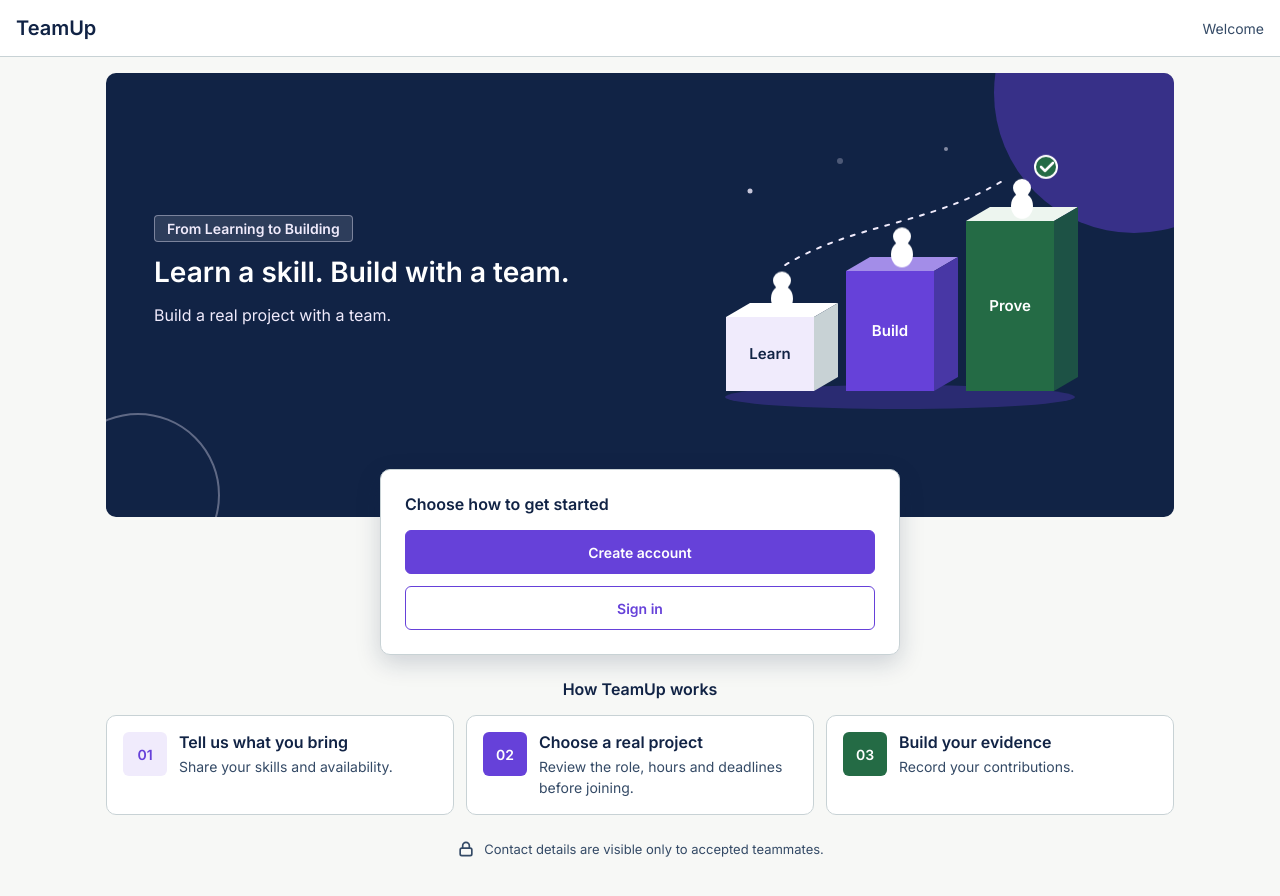
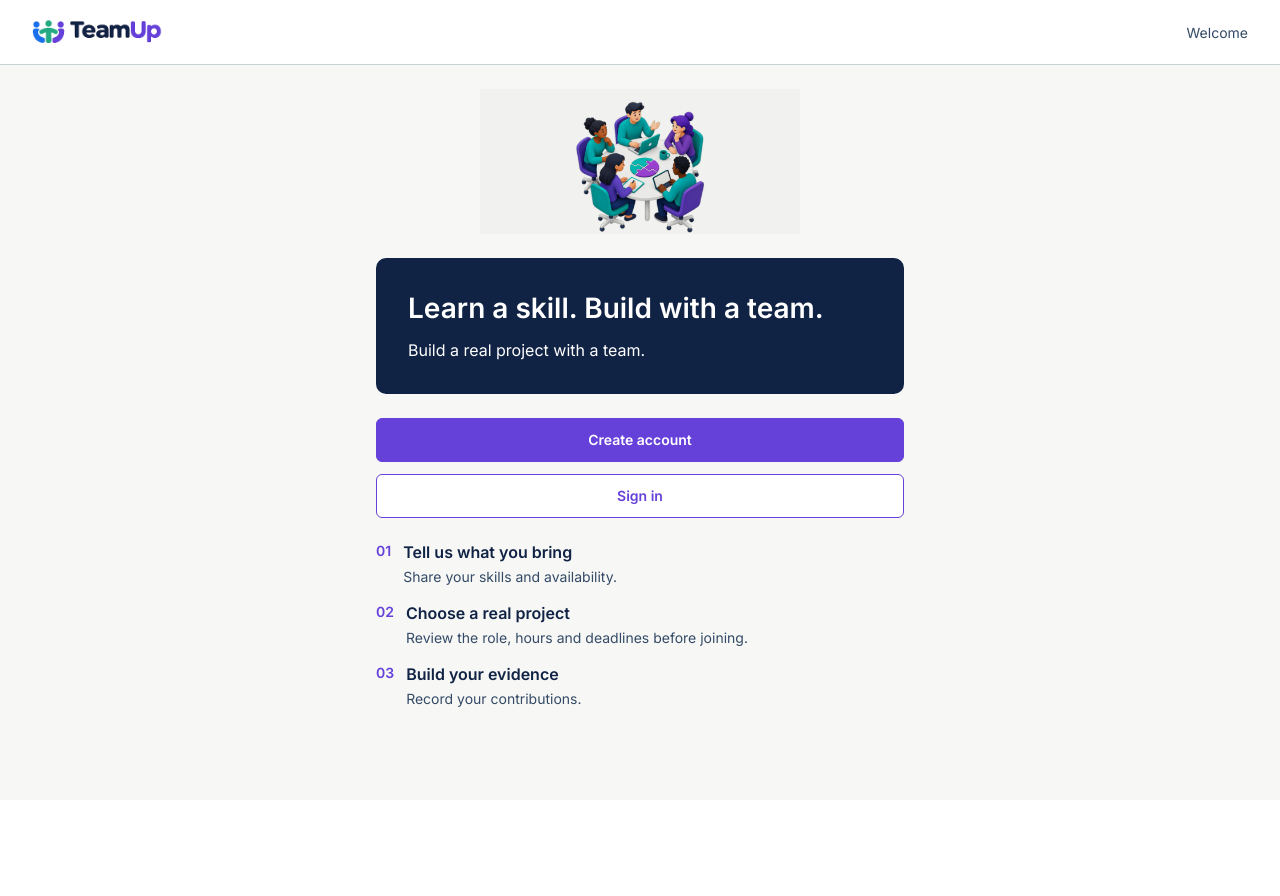
Before and after one commit to teamup-lattice/teamup-frontend, a React (Vite) app: page / in a window 1280 px wide. Shown: the top 896 px of the page. After the commit the page ends 800 px from the top, so only its background shows below. Built offline with nearby package versions, Linux system fonts and the light colour scheme.

Commit message:
Add Welcome page and route it to /

```diff
--- a/src/components/Logo.jsx
+++ b/src/components/Logo.jsx
@@ -1,8 +1,8 @@
-import styles from './Logo.module.css';
+import logo from "../assets/teamup-logo.png";
+import styles from "./Logo.module.css";
 
-// TODO: replace the text with the exported logo SVG from the Design System page.
 function Logo() {
-  return <span className={styles.logo}>TeamUp</span>;
+  return <img className={styles.logo} src={logo} alt="TeamUp" />;
 }
 
 export default Logo;
--- a/src/components/Logo.module.css
+++ b/src/components/Logo.module.css
@@ -1,6 +1,5 @@
 .logo {
-  color: var(--color-navy);
-  font-family: var(--font-family);
-  font-size: 20px;
-  font-weight: 700;
+  display: block;
+  width: auto;
+  height: 32px;
 }
--- a/src/pages/Welcome/Welcome.jsx
+++ b/src/pages/Welcome/Welcome.jsx
@@ -3,7 +3,7 @@ import { useNavigate } from "react-router-dom";
 import Alert from "../../components/Alert";
 import Button from "../../components/Button";
 import Logo from "../../components/Logo";
-import WelcomeArt from "./WelcomeArt";
+import heroImage from "../../assets/welcome-hero.png";
 import styles from "./Welcome.module.css";
 
 const STEPS = [
@@ -38,21 +38,12 @@ function Welcome() {
       </header>
 
       <main className={styles.main}>
+        <img className={styles.illustration} src={heroImage} alt="" />
+
         <section className={styles.hero}>
-          <div className={styles.heroCopy}>
-            <span className={styles.eyebrow}>From Learning to Building</span>
           <h1 className={styles.heroTitle}>Learn a skill. Build with a team.</h1>
           <p className={styles.heroText}>Build a real project with a team.</p>
-          </div>
-          <div className={styles.artWrap}>
-            <WelcomeArt />
-          </div>
         </section>
-
-        <section className={styles.actionsCard} aria-labelledby="get-started">
-          <h2 id="get-started" className={styles.cardTitle}>
-            Choose how to get started
-          </h2>
 
         {status === "error" && (
           <div ref={errorRef} tabIndex={-1} className={styles.errorWrap}>
@@ -75,37 +66,18 @@ function Welcome() {
             Sign in
           </Button>
         </div>
-        </section>
 
-        <section className={styles.stepsSection} aria-labelledby="how-it-works">
-          <h2 id="how-it-works" className={styles.sectionTitle}>
-            How TeamUp works
-          </h2>
         <ol className={styles.steps}>
           {STEPS.map((step) => (
             <li key={step.id} className={styles.step}>
-                <span className={styles.badge}>{step.id}</span>
+              <span className={styles.stepNumber}>{step.id}</span>
               <div>
-                  <h3 className={styles.stepTitle}>{step.title}</h3>
+                <h2 className={styles.stepTitle}>{step.title}</h2>
                 <p className={styles.stepText}>{step.text}</p>
               </div>
             </li>
           ))}
         </ol>
-        </section>
-
-        <p className={styles.privacy}>
-          <svg
-            className={styles.lock}
-            viewBox="0 0 24 24"
-            aria-hidden="true"
-            focusable="false"
-          >
-            <rect x="5" y="11" width="14" height="9" rx="2" />
-            <path d="M8 11V8a4 4 0 0 1 8 0v3" />
-          </svg>
-          Contact details are visible only to accepted teammates.
-        </p>
       </main>
     </div>
   );
--- a/src/pages/Welcome/Welcome.module.css
+++ b/src/pages/Welcome/Welcome.module.css
@@ -23,112 +23,41 @@
   display: flex;
   flex-direction: column;
   gap: var(--space-5);
-  max-width: 1100px;
+  max-width: 560px;
   margin: 0 auto;
-  padding: var(--space-4) var(--space-4) var(--space-7);
+  padding: var(--space-5) var(--space-4) var(--space-7);
 }
 
-/* Hero */
+.illustration {
+  display: block;
+  align-self: center;
+  width: 320px;
+  max-width: 100%;
+  height: auto;
+}
+
 .hero {
-  position: relative;
-  display: grid;
-  gap: var(--space-5);
-  overflow: hidden;
-  padding: var(--space-5) var(--space-5) calc(var(--space-7) + var(--space-5));
+  padding: var(--space-5);
   border-radius: var(--radius-card);
   background: var(--color-navy);
   color: var(--color-card);
 }
 
-.hero::before,
-.hero::after {
-  content: "";
-  position: absolute;
-  border-radius: 50%;
-  pointer-events: none;
-}
-
-.hero::before {
-  top: -120px;
-  right: -100px;
-  width: 280px;
-  height: 280px;
-  background: color-mix(in srgb, var(--color-purple) 45%, transparent);
-}
-
-.hero::after {
-  bottom: -60px;
-  left: -50px;
-  width: 160px;
-  height: 160px;
-  border: 2px solid color-mix(in srgb, var(--color-purple-light) 35%, transparent);
-}
-
-.heroCopy {
-  position: relative;
-  z-index: 1;
-  display: flex;
-  flex-direction: column;
-  align-items: flex-start;
-  gap: var(--space-3);
-  animation: fadeUp 0.6s ease both;
-}
-
-.eyebrow {
-  padding: var(--space-1) var(--space-3);
-  border: 1px solid color-mix(in srgb, var(--color-purple-light) 40%, transparent);
-  border-radius: var(--radius-chip);
-  background: color-mix(in srgb, var(--color-card) 12%, transparent);
-  color: var(--color-purple-light);
-  font-size: var(--font-size-label);
-  font-weight: 600;
-}
-
 .heroTitle {
-  margin: 0;
+  margin: 0 0 var(--space-3);
   font-size: var(--font-size-heading);
   line-height: var(--line-height-heading);
 }
 
 .heroText {
   margin: 0;
-  color: var(--color-purple-light);
   font-size: var(--font-size-body);
   line-height: var(--line-height-text);
 }
 
-.artWrap {
-  position: relative;
-  z-index: 1;
-  justify-self: center;
-  width: 100%;
-  max-width: 380px;
-}
-
-/* Get started card, overlaps the hero */
-.actionsCard {
-  position: relative;
-  z-index: 2;
-  display: flex;
-  flex-direction: column;
-  gap: var(--space-4);
-  align-self: center;
-  width: 100%;
-  max-width: 440px;
-  margin-top: calc((var(--space-7) + var(--space-5)) * -1);
-  padding: var(--space-5);
-  border: 1px solid var(--color-border-subtle);
-  border-radius: var(--radius-card);
-  background: var(--color-card);
-  box-shadow: 0 var(--space-2) var(--space-5)
-    color-mix(in srgb, var(--color-navy) 18%, transparent);
-  animation: fadeUp 0.6s ease 0.15s both;
-}
-
-.cardTitle {
-  margin: 0;
-  font-size: var(--font-size-body);
-  font-weight: 600;
+.errorWrap:focus-visible {
+  outline: 3px solid var(--color-focus);
+  outline-offset: 2px;
 }
 
 .actions {
@@ -137,28 +66,10 @@
   gap: var(--space-3);
 }
 
-.errorWrap:focus-visible {
-  outline: 3px solid var(--color-focus);
-  outline-offset: 2px;
-}
-
-/* How it works */
-.stepsSection {
+.steps {
   display: flex;
   flex-direction: column;
   gap: var(--space-4);
-}
-
-.sectionTitle {
-  margin: 0;
-  font-size: var(--font-size-body);
-  font-weight: 600;
-  text-align: center;
-}
-
-.steps {
-  display: grid;
-  gap: var(--space-3);
   margin: 0;
   padding: 0;
   list-style: none;
@@ -167,41 +78,12 @@
 .step {
   display: flex;
   gap: var(--space-3);
-  padding: var(--space-4);
-  border: 1px solid var(--color-border-subtle);
-  border-radius: var(--radius-card);
-  background: var(--color-card);
-  animation: fadeUp 0.6s ease both;
 }
 
-.step:nth-child(1) { animation-delay: 0.25s; }
-.step:nth-child(2) { animation-delay: 0.35s; }
-.step:nth-child(3) { animation-delay: 0.45s; }
-
-.badge {
-  display: grid;
-  flex: none;
-  place-items: center;
-  width: var(--button-height);
-  height: var(--button-height);
-  border-radius: var(--radius-control);
+.stepNumber {
+  color: var(--color-purple);
   font-size: var(--font-size-label);
-  font-weight: 700;
-}
-
-.step:nth-child(1) .badge {
-  background: var(--color-purple-light);
-  color: var(--color-purple);
-}
-
-.step:nth-child(2) .badge {
-  background: var(--color-purple);
-  color: var(--color-card);
-}
-
-.step:nth-child(3) .badge {
-  background: var(--color-green);
-  color: var(--color-card);
+  font-weight: 600;
 }
 
 .stepTitle {
@@ -216,60 +98,12 @@
   line-height: var(--line-height-text);
 }
 
-/* Privacy note */
-.privacy {
-  display: flex;
-  align-items: center;
-  justify-content: center;
-  gap: var(--space-2);
-  margin: 0;
-  color: var(--color-text-secondary);
-  font-size: var(--font-size-helper);
-}
+@media (min-width: 1024px) {
+  .header {
+    padding: var(--space-4) var(--space-6);
+  }
 
-.lock {
-  flex: none;
-  width: var(--icon-size);
-  height: var(--icon-size);
-  fill: none;
-  stroke: currentColor;
-  stroke-width: 2;
-  stroke-linecap: round;
-  stroke-linejoin: round;
-}
-
-@keyframes fadeUp {
-  from {
-    opacity: 0;
-    transform: translateY(var(--space-3));
-  }
-  to {
-    opacity: 1;
-    transform: none;
+  .hero {
+    padding: var(--space-6);
   }
 }
-
-/* Tablet and desktop */
-@media (min-width: 1024px) {
-  .hero {
-    grid-template-columns: 1.1fr 1fr;
-    align-items: center;
-    padding: var(--space-7) var(--space-7) calc(var(--space-7) * 2);
-  }
-
-  .actionsCard {
-    max-width: 520px;
-  }
-
-  .steps {
-    grid-template-columns: repeat(3, 1fr);
-  }
-}
-
-@media (prefers-reduced-motion: reduce) {
-  .heroCopy,
-  .actionsCard,
-  .step {
-    animation: none;
-  }
-}
--- a/src/pages/Welcome/WelcomeArt.jsx
+++ /dev/null
@@ -1,66 +0,0 @@
-import styles from "./WelcomeArt.module.css";
-
-// Decorative illustration: three steps rising from Learn to Build to Prove.
-// Colours come from CSS Module classes, which use variables.css tokens only.
-function WelcomeArt() {
-  return (
-    <svg
-      className={styles.art}
-      viewBox="0 0 380 300"
-      aria-hidden="true"
-      focusable="false"
-    >
-      <ellipse className={styles.ground} cx="190" cy="276" rx="175" ry="12" />
-
-      <circle className={`${styles.sparkle} ${styles.sparkleA}`} cx="40" cy="70" r="2.5" />
-      <circle className={`${styles.sparkle} ${styles.sparkleB}`} cx="130" cy="40" r="3" />
-      <circle className={`${styles.sparkle} ${styles.sparkleC}`} cx="236" cy="28" r="2" />
-      <circle className={`${styles.sparkle} ${styles.sparkleA}`} cx="360" cy="150" r="2.5" />
-
-      <path
-        className={styles.trail}
-        d="M72 146 C110 122 150 112 192 100 S 262 78 296 58"
-      />
-
-      {/* Step 1: Learn */}
-      <g>
-        <rect className={styles.b1Front} x="16" y="196" width="88" height="74" />
-        <polygon className={styles.b1Top} points="16,196 40,182 128,182 104,196" />
-        <polygon className={styles.b1Side} points="104,196 128,182 128,256 104,270" />
-        <text className={styles.labelDark} x="60" y="238">Learn</text>
-        <g className={`${styles.person} ${styles.floatA}`}>
-          <circle cx="72" cy="163" r="9" />
-          <ellipse cx="72" cy="181" rx="11" ry="13" />
-        </g>
-      </g>
-
-      {/* Step 2: Build */}
-      <g>
-        <rect className={styles.b2Front} x="136" y="150" width="88" height="120" />
-        <polygon className={styles.b2Top} points="136,150 160,136 248,136 224,150" />
-        <polygon className={styles.b2Side} points="224,150 248,136 248,256 224,270" />
-        <text className={styles.labelLight} x="180" y="215">Build</text>
-        <g className={`${styles.person} ${styles.floatB}`}>
-          <circle cx="192" cy="117" r="9" />
-          <ellipse cx="192" cy="135" rx="11" ry="13" />
-        </g>
-      </g>
-
-      {/* Step 3: Prove */}
-      <g>
-        <rect className={styles.b3Front} x="256" y="100" width="88" height="170" />
-        <polygon className={styles.b3Top} points="256,100 280,86 368,86 344,100" />
-        <polygon className={styles.b3Side} points="344,100 368,86 368,256 344,270" />
-        <text className={styles.labelLight} x="300" y="190">Prove</text>
-        <g className={`${styles.person} ${styles.floatC}`}>
-          <circle cx="312" cy="67" r="9" />
-          <ellipse cx="312" cy="85" rx="11" ry="13" />
-          <circle className={styles.badge} cx="336" cy="46" r="11" />
-          <path className={styles.check} d="M331 46 l4 4 l8 -8" />
-        </g>
-      </g>
-    </svg>
-  );
-}
-
-export default WelcomeArt;
--- a/src/pages/Welcome/WelcomeArt.module.css
+++ /dev/null
@@ -1,102 +0,0 @@
-.art {
-  display: block;
-  width: 100%;
-  height: auto;
-}
-
-.ground {
-  fill: color-mix(in srgb, var(--color-purple) 30%, transparent);
-}
-
-/* Step 1 */
-.b1Front { fill: var(--color-purple-light); }
-.b1Top { fill: var(--color-card); }
-.b1Side { fill: var(--color-border-subtle); }
-
-/* Step 2 */
-.b2Front { fill: var(--color-purple); }
-.b2Top { fill: color-mix(in srgb, var(--color-purple) 60%, var(--color-card)); }
-.b2Side { fill: color-mix(in srgb, var(--color-purple) 65%, var(--color-navy)); }
-
-/* Step 3 */
-.b3Front { fill: var(--color-green); }
-.b3Top { fill: var(--color-green-light); }
-.b3Side { fill: color-mix(in srgb, var(--color-green) 65%, var(--color-navy)); }
-
-.labelDark,
-.labelLight {
-  font-family: var(--font-family);
-  font-size: 15px;
-  font-weight: 600;
-  text-anchor: middle;
-}
-
-.labelDark { fill: var(--color-navy); }
-.labelLight { fill: var(--color-card); }
-
-.person {
-  fill: var(--color-card);
-  transform-box: fill-box;
-}
-
-.badge {
-  fill: var(--color-green);
-  stroke: var(--color-card);
-  stroke-width: 2;
-}
-
-.check {
-  fill: none;
-  stroke: var(--color-card);
-  stroke-width: 2.5;
-  stroke-linecap: round;
-  stroke-linejoin: round;
-}
-
-.trail {
-  fill: none;
-  stroke: var(--color-purple-light);
-  stroke-width: 2;
-  stroke-linecap: round;
-  stroke-dasharray: 4 8;
-  animation: dash 3s linear infinite;
-}
-
-.sparkle {
-  fill: var(--color-purple-light);
-  animation: twinkle 3s ease-in-out infinite;
-}
-
-.sparkleB { animation-delay: 0.8s; }
-.sparkleC { animation-delay: 1.6s; }
-
-.floatA,
-.floatB,
-.floatC {
-  animation: float 4s ease-in-out infinite;
-}
-
-.floatB { animation-delay: 0.6s; }
-.floatC { animation-delay: 1.2s; }
-
-@keyframes float {
-  50% { transform: translateY(-4px); }
-}
-
-@keyframes dash {
-  to { stroke-dashoffset: -48; }
-}
-
-@keyframes twinkle {
-  50% { opacity: 0.25; }
-}
-
-@media (prefers-reduced-motion: reduce) {
-  .trail,
-  .sparkle,
-  .floatA,
-  .floatB,
-  .floatC {
-    animation: none;
-  }
-}
```
Also changed, not shown: src/assets/welcome-hero.png (added). Lines whose indentation alone changed are shown as unchanged.
